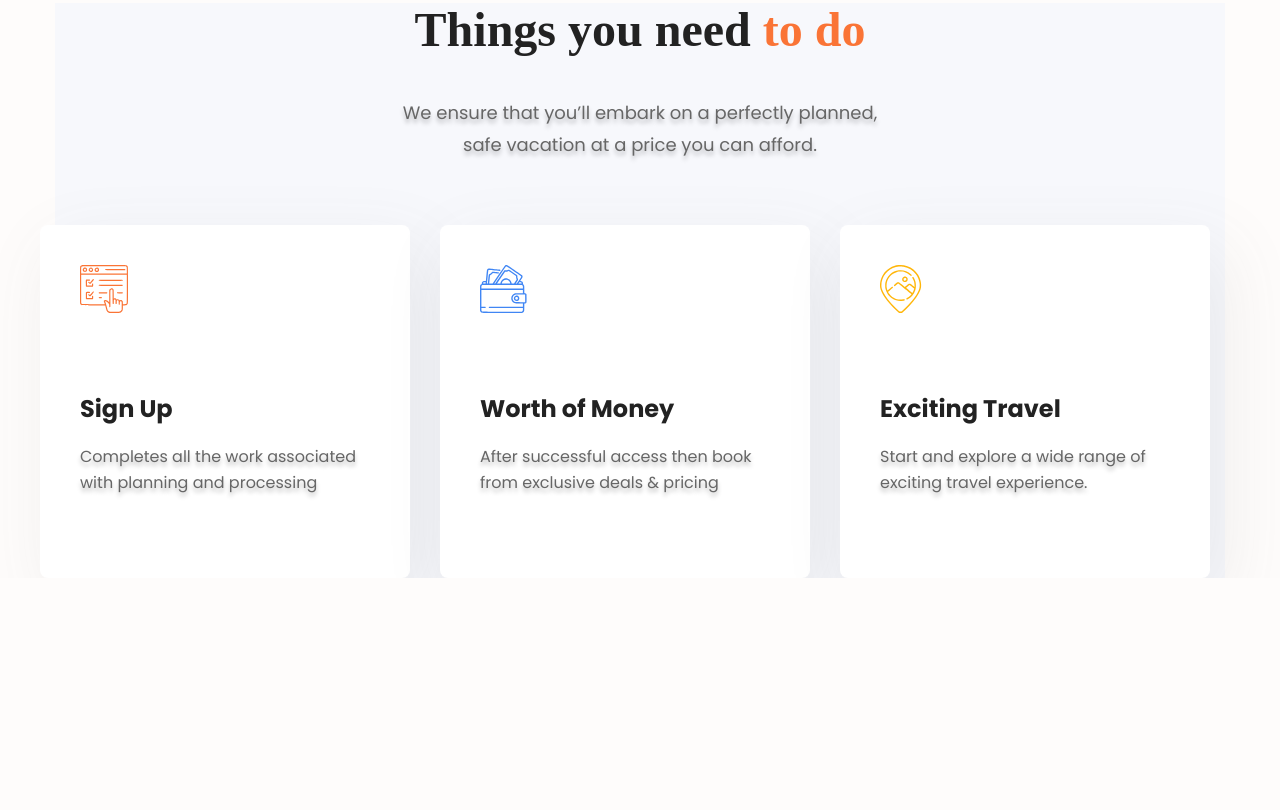
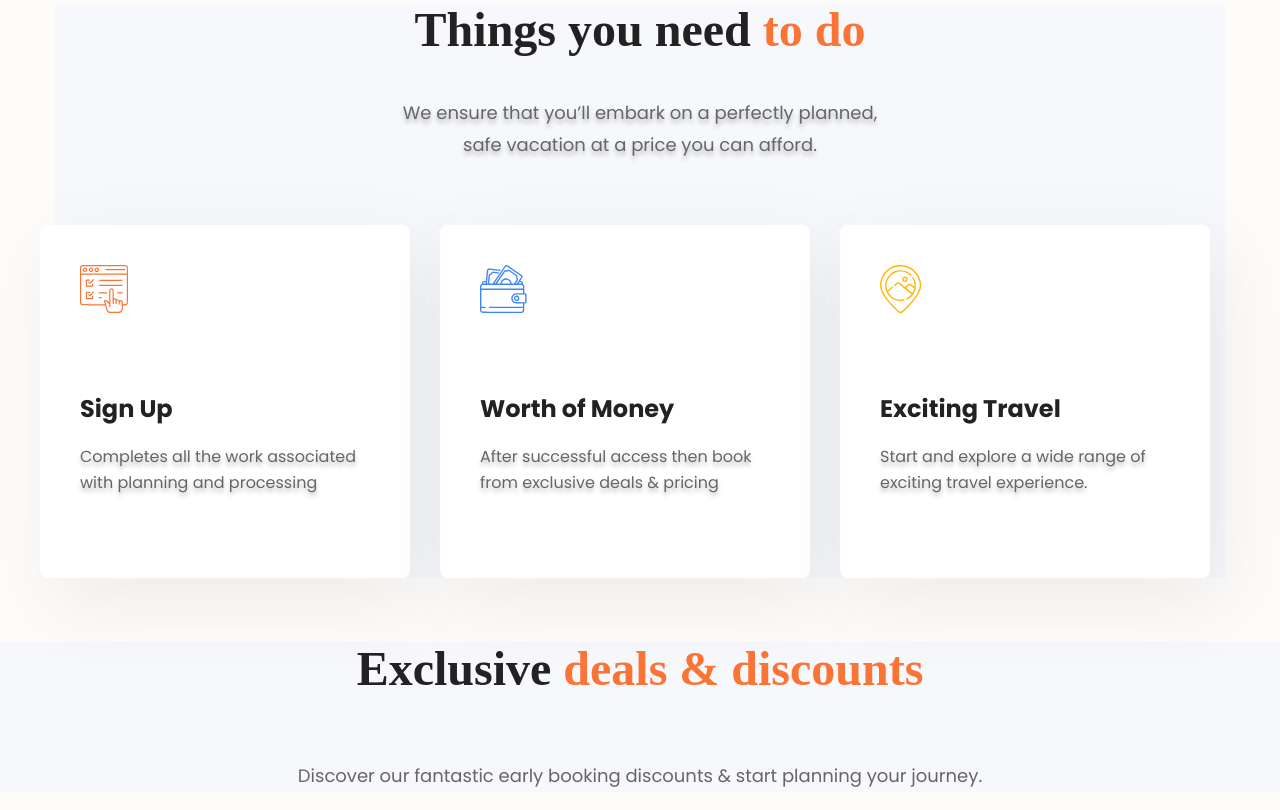
Before and after one commit to Dalken-Murakami/projeto-Site-Igo, a plain HTML site: page src/index.html in a window 1280 px wide. Shown: the part 1106-1916 px from the top of the page. Before the commit the page ends 1684 px from the top, so only its background shows below. Drawn offline with Linux system fonts and the light colour scheme; a web font is replaced by a local one.

Commit message:
iniciio da qquarta sessão

```diff
--- a/src/index.html
+++ b/src/index.html
@@ -102,11 +102,11 @@
             Explore Now
           </button>
         </div>
-      </section>
-      <section class="s-3">
-        <h2>
+        </section>
+        <section class="s-3">
+          <h2>
           Things you need <span>to do</span>
-        </h2>
+          </h2>
         <p>
           We ensure that you’ll embark on a perfectly planned, safe vacation at a price you can afford.
         </p>
@@ -154,8 +154,20 @@
           </div>
         </div>
       </div>
+          <section class="s-4">
+      <h4>
+        Exclusive <span>deals & discounts</span>
+      </h4>
+
+      <p>
+        Discover our fantastic early booking discounts & start planning your journey.
+      </p>
+      <div class="cards-1">
+
+      </div>
     </section>
-  </main>
+      </section>
+    </main>
   <footer></footer>
 </div>
 
@@ -234,7 +246,36 @@ line-height: 34px;
 
 color: #222222;
 margin-bottom: 18px;
-    cursor: pointer;
+
+}
+.s-4{
+  font-family: 'Volkhov';
+font-style: normal;
+font-weight: 700;
+font-size: 48px;
+line-height: 54px;
+color: #222222;
+text-align: center;
+    background: #F7F8FC;
+}
+.s-4 h4 span {
+    color: #FA7436;
+}
+
+p {
+
+font-family: 'Poppins';
+font-style: normal;
+font-weight: 400;
+font-size: 18px;
+line-height: 32px;
+/* or 178% */
+
+text-align: center;
+
+
+
+color: #666666;
 }
 
 
```
